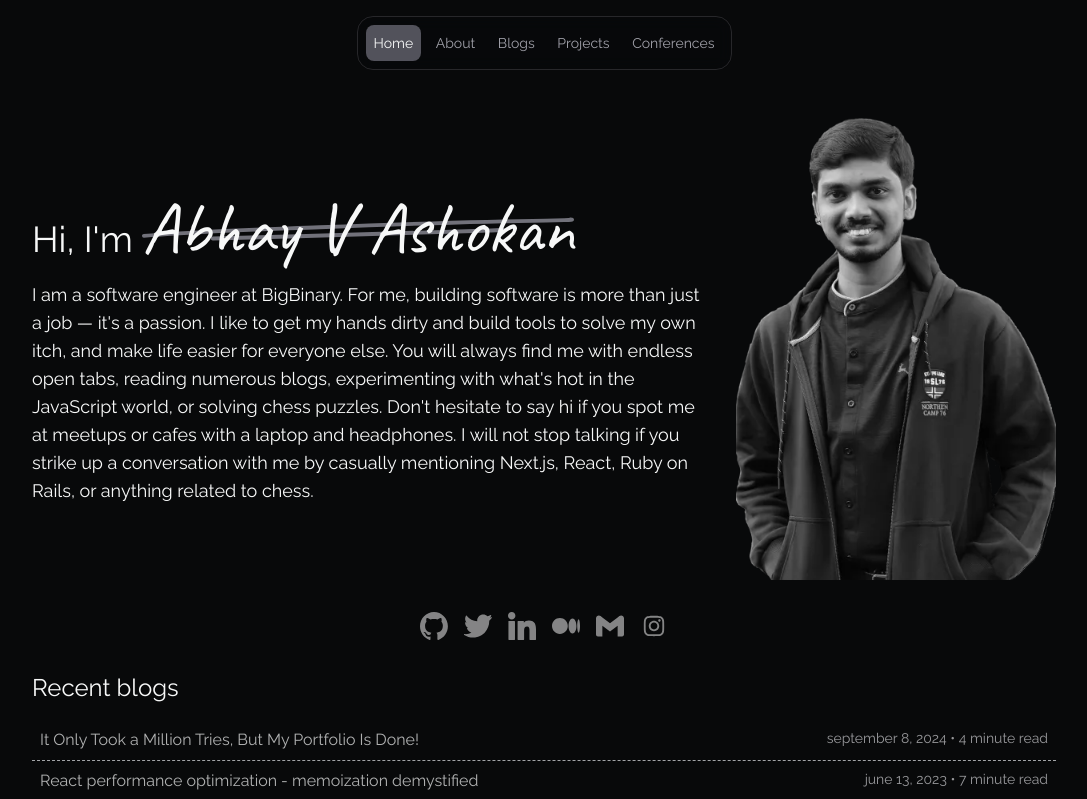
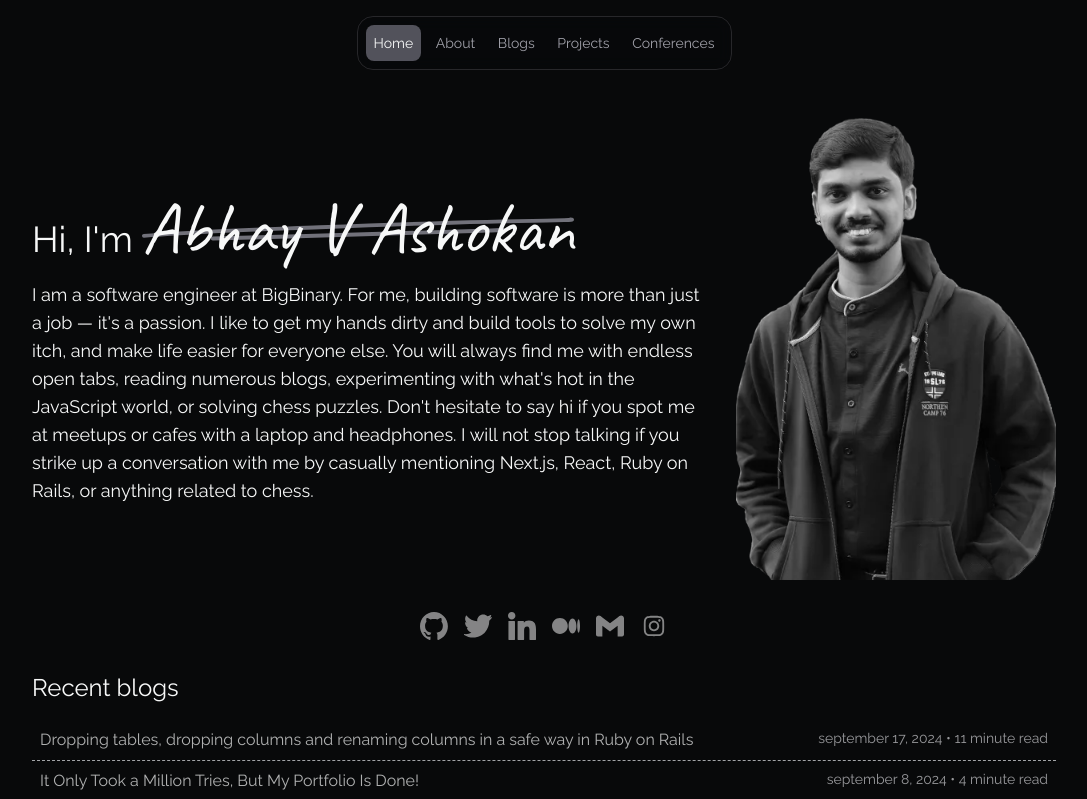
Before and after one commit to AbhayVAshokan/abhay.app, a Next.js app: page / in a window 1280 px wide. Shown: the top 799 px of the page, without its empty margins (96-1183 px from the left). Built offline with nearby package versions, Linux system fonts and the light colour scheme.

Commit message:
Added blog on 'Dropping tables, dropping columns and renaming columns in a safe way in Ruby on Rails'

```diff
--- a/app/blog/blogs.ts
+++ b/app/blog/blogs.ts
@@ -1,9 +1,9 @@
 export const BLOGS = [
   {
-    title: "Dropping tables in a safe way in Ruby on Rails",
-    prefix: "Upcoming",
-    link: "#",
-    className: "opacity-70"
+    title: "Dropping tables, dropping columns and renaming columns in a safe way in Ruby on Rails",
+    prefix: "September 17, 2024 • 11 minute read",
+    link: "https://bigbinary.com/blog/rails-8-deleting-tables-columns-using-rubocop",
+    target: "_blank",
   },
   {
     title: "It Only Took a Million Tries, But My Portfolio Is Done!",
```
